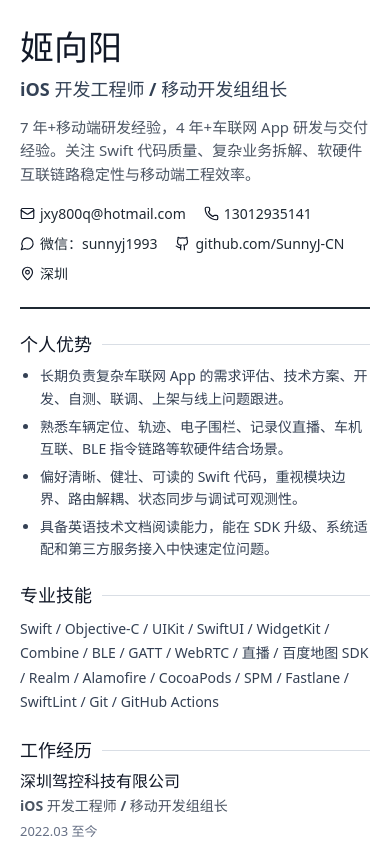
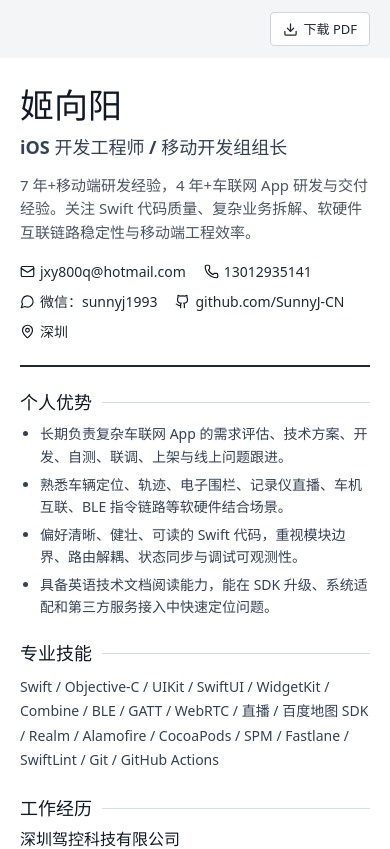
Before and after one commit to SunnyJ-CN/resume, a React (Vite) app: page / in a window 390 px wide. Shown: the top 849 px of the page. Built offline with nearby package versions, Linux system fonts and the light colour scheme.

Commit message:
feat: 添加下载 pdf 按钮

```diff
--- a/package.json
+++ b/package.json
@@ -9,6 +9,7 @@
     "preview": "vite preview --host 0.0.0.0"
   },
   "dependencies": {
+    "html2pdf.js": "^0.14.0",
     "lucide-react": "^0.468.0",
     "react": "^19.0.0",
     "react-dom": "^19.0.0"
--- a/src/main.tsx
+++ b/src/main.tsx
@@ -1,6 +1,6 @@
 import React from "react";
 import ReactDOM from "react-dom/client";
-import { Github, Mail, MapPin, MessageCircle, Phone } from "lucide-react";
+import { Download, Github, Mail, MapPin, MessageCircle, Phone } from "lucide-react";
 import {
   computed,
   education,
@@ -24,6 +24,22 @@ async function copyWechatAndOpen() {
 
 const iconSize = 15;
 
+type Html2PdfWorker = {
+  set: (options: unknown) => Html2PdfWorker;
+  from: (source: HTMLElement) => Html2PdfWorker;
+  save: () => Promise<void>;
+};
+
+type Html2PdfFactory = () => Html2PdfWorker;
+
+function formatPdfDate(date: Date) {
+  const year = String(date.getFullYear()).slice(-2);
+  const month = String(date.getMonth() + 1).padStart(2, "0");
+  const day = String(date.getDate()).padStart(2, "0");
+
+  return `${year}${month}${day}`;
+}
+
 function Section({
   title,
   children,
@@ -40,8 +56,55 @@ function Section({
 }
 
 function App() {
+  const [isDownloading, setIsDownloading] = React.useState(false);
+
+  async function downloadPdf() {
+    const resume = document.querySelector<HTMLElement>(".resume-sheet");
+
+    if (!resume || isDownloading) {
+      return;
+    }
+
+    setIsDownloading(true);
+
+    try {
+      const html2pdfModule = await import("html2pdf.js");
+      const html2pdf = html2pdfModule.default as Html2PdfFactory;
+      const fileName = `姬向阳-iOS开发工程师 ${formatPdfDate(new Date())}.pdf`;
+
+      await html2pdf()
+        .set({
+          filename: fileName,
+          margin: [8, 8, 8, 8],
+          image: { type: "jpeg", quality: 0.98 },
+          html2canvas: {
+            scale: 2,
+            useCORS: true,
+            backgroundColor: "#ffffff",
+          },
+          jsPDF: {
+            unit: "mm",
+            format: "a4",
+            orientation: "portrait",
+          },
+          pagebreak: { mode: ["css", "legacy"] },
+        })
+        .from(resume)
+        .save();
+    } finally {
+      setIsDownloading(false);
+    }
+  }
+
   return (
     <main className="resume-page">
+      <div className="resume-toolbar" aria-label="简历操作">
+        <button type="button" onClick={downloadPdf} disabled={isDownloading}>
+          <Download size={15} aria-hidden="true" />
+          {isDownloading ? "正在生成 PDF..." : "下载 PDF"}
+        </button>
+      </div>
+
       <article className="resume-sheet">
         <header className="resume-header">
           <div>
--- a/src/styles.css
+++ b/src/styles.css
@@ -41,8 +41,38 @@ button:hover {
   text-decoration: underline;
 }
 
+button:disabled {
+  cursor: wait;
+  opacity: 0.64;
+}
+
 .resume-page {
   padding: 32px 18px;
+}
+
+.resume-toolbar {
+  display: flex;
+  justify-content: flex-end;
+  width: min(980px, 100%);
+  margin: 0 auto 10px;
+}
+
+.resume-toolbar button {
+  display: inline-flex;
+  align-items: center;
+  gap: 6px;
+  min-height: 34px;
+  padding: 0 12px;
+  border: 1px solid #cfd6df;
+  border-radius: 4px;
+  background: #ffffff;
+  color: #1f2933;
+  font-size: 13px;
+}
+
+.resume-toolbar button:hover {
+  background: #f8fafc;
+  text-decoration: none;
 }
 
 .resume-sheet {
@@ -225,6 +255,10 @@ li {
     padding: 0;
   }
 
+  .resume-toolbar {
+    display: none;
+  }
+
   .resume-sheet {
     width: 100%;
     padding: 0;
@@ -241,6 +275,11 @@ li {
 @media (max-width: 720px) {
   .resume-page {
     padding: 0;
+  }
+
+  .resume-toolbar {
+    margin: 12px auto;
+    padding: 0 20px;
   }
 
   .resume-sheet {
```
Also changed, not shown: src/types/html2pdf.d.ts (added, +9 -0 lines), 1 other file (tests, documents, lock files or other folders).
